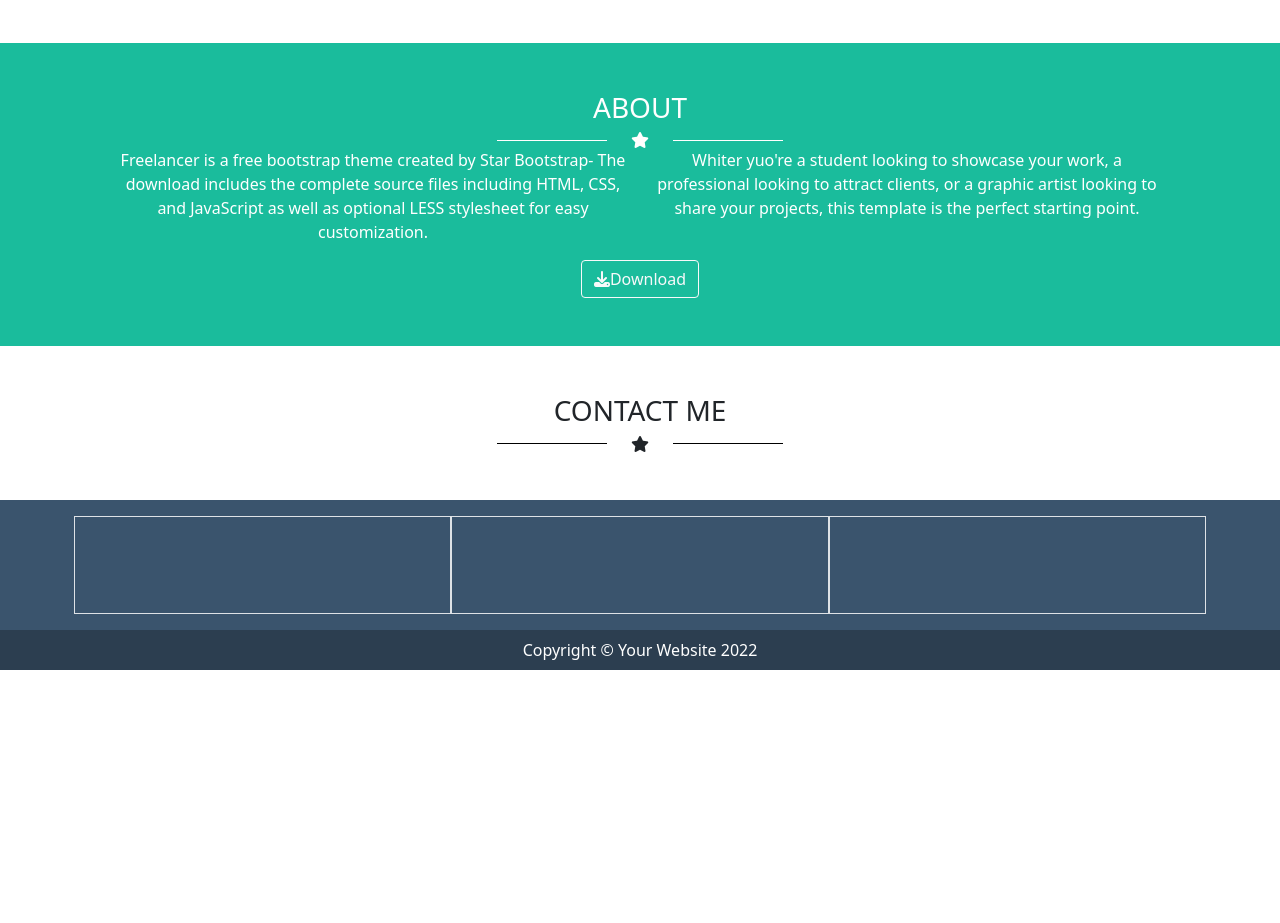
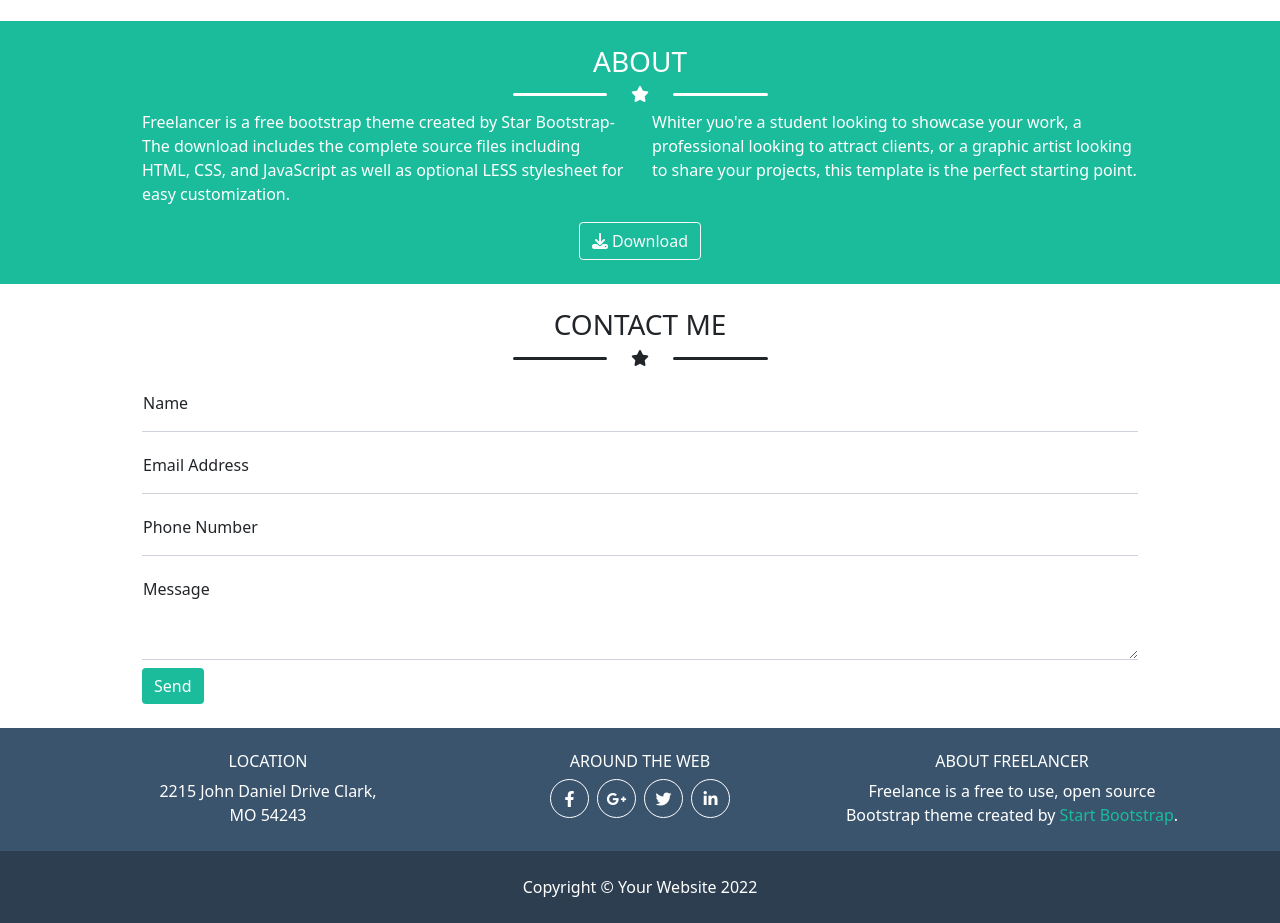
Before and after one commit to marius-leica/html-css-bootstrap-freelancer, a plain HTML site: page index.html in a window 1280 px wide. Shown: the part 993-1916 px from the top of the page. Before the commit the page ends 1663 px from the top, so only its background shows below. Drawn offline with nearby package versions, Linux system fonts and the light colour scheme.

Commit message:
allmoust done

```diff
--- a/css/style.css
+++ b/css/style.css
@@ -1,5 +1,7 @@
 :root {
   --color-primary: #1abc9c;
+  --bs-primary-rgb: 26, 188, 156;
+  --color-primary-dark: #1a9d82;
   --color-secondary: #2c3e50;
   --color-tertiary: #3a546d;
 }
@@ -7,6 +9,7 @@
 .bg-prim {
   background-color: var(--color-primary);
 }
+
 .bg-second {
   background-color: var(--color-secondary);
 }
@@ -30,14 +33,17 @@ nav a {
 
 .hr-black {
   background-color: black;
-  height: 1px;
+  height: 2px;
+  border-radius: 5px;
   width: 110px;
   margin-right: 1.5rem;
   margin-left: 1.5rem;
 }
+
 .hr-white {
   background-color: white;
-  height: 1px;
+  height: 2px;
+  border-radius: 5px;
   width: 110px;
   margin-right: 1.5rem;
   margin-left: 1.5rem;
@@ -62,3 +68,44 @@ nav a {
 .navbar-light .navbar-nav .color-white {
   color: white;
 }
+
+
+.form-control {
+
+  border: 0;
+  border-bottom: 1px solid #ced4da;
+  border-radius: 0;
+
+}
+
+.form-floating-modified {
+  height: auto;
+}
+
+.btn-primary-custom {
+  background-color: var(--color-primary);
+  border: 0;
+  margin-top: 0.5rem;
+}
+
+.btn-primary-custom:hover {
+  background-color: var(--color-primary-dark);
+
+}
+
+.row .custom .b-black {
+  border-bottom: 1px solid black;
+}
+
+.square {
+  width: 39px;
+  height: 39px;
+  display: flex;
+  justify-content: center;
+  align-items: center;
+}
+
+.square:hover i {
+  color: #3a546d;
+  transition: color 0.3s ease-in-out;
+}
--- a/index.html
+++ b/index.html
@@ -19,7 +19,7 @@
 
         <nav class="navbar navbar-expand-lg navbar-light bg-second color-white">
             <div class="container ">
-                <a class="navbar-brand color-white" href="#">START BOOTSTRAP</a>
+                <a class="navbar-brand color-white fw-bolder" href="#">START BOOTSTRAP</a>
                 <button class="navbar-toggler border-white" type="button" data-bs-toggle="collapse"
                     data-bs-target="#navbarSupportedContent" aria-controls="navbarSupportedContent"
                     aria-expanded="false" aria-label="Toggle navigation">
@@ -43,26 +43,43 @@
         </nav>
     </header>
     <div class="section bg-prim">
-        <div class="container p-5 text-center color-white">
+        <div class="container p-3 p-sm-4 text-center color-white">
             <div class="avatar">
                 <img src="img/avatar.svg" alt="">
             </div>
             <h1>START BOOTSTRAP</h1>
-            <div class="d-flex justify-content-center align-items-center">
-                <div class="hr-white"></div>
-                <i class=" fa-solid fa-star"></i>
-                <div class="hr-white"></div>
+            <div class="row">
+                <div class="col-7 col-lg-3 col-md-4 col-sm-5 mx-auto">
+                    <div class="d-flex align-items-center mb-2">
+                        <div class="border-bottom flex-grow-1 border-3 border-white rounded-pill"></div>
+                        <i class=" fa-solid fa-star mx-4"></i>
+                        <div class="border-bottom flex-grow-1 border-3 border-white rounded-pill"></div>
+                    </div>
+                </div>
+
+            </div>
+            <div class="d-flex justify-content-center">
+                <h6>GRAPHIC ARTIST</h6>
+                <h6>&nbsp;-&nbsp;</h6>
+                <h6>WEB DESIGNER</h6>
+                <h6>&nbsp;-&nbsp;</h6>
+                <h6>ILLUSTRATOR</h6>
             </div>
         </div>
     </div>
     <div class="section">
-        <div class="container p-5 text-center">
+        <div class="container p-3 p-sm-4 text-center">
 
             <h2>PORTFOLIO</h2>
-            <div class="d-flex justify-content-center align-items-center">
-                <div class="hr-black"></div>
-                <i class="fa-solid fa-star"></i>
-                <div class="hr-black"></div>
+            <div class="row">
+                <div class="col-7 col-lg-3 col-md-4 col-sm-5 mx-auto">
+                    <div class="d-flex align-items-center mb-3 ">
+                        <div class="border-bottom border-dark flex-grow-1 border-3 rounded-pill"></div>
+                        <i class=" fa-solid fa-star mx-4"></i>
+                        <div class="border-bottom flex-grow-1 border-3 border-dark rounded-pill"></div>
+                    </div>
+                </div>
+
             </div>
             <div class="row row-cols-1 row-cols-md-2 row-cols-lg-3 g-4">
                 <div class="col">
@@ -105,54 +122,117 @@
         </div>
     </div>
     <div class="section bg-prim">
-        <div class="container p-5 text-center color-white">
+        <div class="container p-3 p-sm-4 text-center color-white">
             <h3>ABOUT</h3>
-            <div class="d-flex  justify-content-center align-items-center">
-                <div class="hr-white"></div>
-                <i class=" fa-solid fa-star"></i>
-                <div class="hr-white"></div>
+            <div class="row">
+                <div class="col-7 col-lg-3 col-md-4 col-sm-5 mx-auto">
+                    <div class="d-flex align-items-center mb-2">
+                        <div class="border-bottom flex-grow-1 border-3 border-white rounded-pill"></div>
+                        <i class=" fa-solid fa-star mx-4"></i>
+                        <div class="border-bottom flex-grow-1 border-3 border-white rounded-pill"></div>
+                    </div>
+                </div>
+
             </div>
-            <div class="row row-cols-1 row-cols-sm-2">
-                <div class="col">
+            <div class="row row-cols-1 row-cols-sm-2 px-5">
+                <div class="col text-start">
                     <p>Freelancer is a free bootstrap theme created by Star Bootstrap- The download includes
                         the complete source files including HTML, CSS, and JavaScript as well as optional
                         LESS stylesheet for easy customization.</p>
                 </div>
-                <div class="col">
+                <div class="col text-start">
                     <p>Whiter yuo're a student looking to showcase your work, a professional looking to
                         attract clients, or a graphic artist looking to share your projects, this template
                         is the perfect starting point.</p>
                 </div>
             </div>
-            <button type="button" class="btn btn-outline-light"><i class="fa-solid fa-download"></i>Download</button>
+            <button type="button" class="btn btn-outline-light"><i
+                    class="fa-solid fa-download pe-1"></i>Download</button>
 
         </div>
     </div>
     <div class="section">
-        <div class="container p-5 text-center">
+        <div class="container p-3 p-sm-4 text-center">
             <h3>CONTACT ME</h3>
-            <div class="d-flex justify-content-center align-items-center">
-                <div class="hr-black"></div>
-                <i class="fa-solid fa-star"></i>
-                <div class="hr-black"></div>
+            <div class="row">
+                <div class="col-7 col-lg-3 col-md-4 col-sm-5 mx-auto">
+                    <div class="d-flex align-items-center mb-2 ">
+                        <div class="border-bottom border-dark flex-grow-1 border-3 rounded-pill"></div>
+                        <i class=" fa-solid fa-star mx-4"></i>
+                        <div class="border-bottom flex-grow-1 border-3 border-dark rounded-pill"></div>
+                    </div>
+                </div>
+
+            </div>
+            <div class="px-5 text-start">
+                <div class="form-floating  mb-1">
+                    <input type="inputName" class="form-control form-floating-modified" id="floatingName"
+                        placeholder="Name">
+                    <label class="ps-0" for="floatingName">Name</label>
+                </div>
+                <div class="form-floating mb-1">
+                    <input type="email" class="form-control" id="floatingInput" placeholder="name@example.com">
+                    <label class="ps-0" for=" floatingInput">Email Address</label>
+                </div>
+                <div class="form-floating mb-1">
+                    <input type="inputName" class="form-control" id="floatingName" placeholder="Name">
+                    <label class="ps-0" for=" floatingPhone">Phone Number</label>
+                </div>
+                <div class="form-floating">
+                    <textarea class="form-control" placeholder="Leave a comment here" id="floatingTextarea2"
+                        style="height: 100px"></textarea>
+                    <label class="ps-0" for=" floatingTextarea2">Message</label>
+                </div>
+                <div class="btn btn-primary btn-primary-custom">Send</div>
             </div>
         </div>
+
+
+
+
+
+
     </div>
     <footer class=" bg-tert color-white">
-        <div class="container bg-tert p-3">
+        <div class="container bg-tert p-3 p-sm-4">
             <div class="row row-cols-1 row-cols-sm-3">
-                <div class="col border">
-                    <div class="p-5"></div>
+                <div class="col mb-3 mb-sm-0">
+                    <div class="text-center d-flex flex-column">
+                        <h6>LOCATION</h6>
+                        <span>2215 John Daniel Drive Clark,</span>
+                        <span>MO 54243</span>
+                    </div>
                 </div>
-                <div class="col border">
-                    <div class="p-5"></div>
+                <div class="col mb-3 mb-sm-0">
+                    <div class="text-center d-flex flex-column">
+                        <h6>AROUND THE WEB</h6>
+                        <div class="d-flex justify-content-center gap-2">
+                            <div class="square btn btn-outline-light border border-white rounded-circle ">
+                                <i class="fa-brands fa-facebook-f color-white"></i>
+                            </div>
+                            <div class="square btn btn-outline-light border border-white rounded-circle">
+                                <i class="fa-brands fa-google-plus-g color-white"></i>
+                            </div>
+                            <div class="square btn btn-outline-light border border-white rounded-circle">
+                                <i class="fa-brands fa-twitter color-white"></i>
+                            </div>
+                            <div class="square btn btn-outline-light border border-white rounded-circle">
+                                <i class="fa-brands fa-linkedin-in color-white"></i>
+                            </div>
+
+                        </div>
+                    </div>
                 </div>
-                <div class="col border">
-                    <div class="p-5"></div>
+                <div class="col mb-3 mb-sm-0">
+                    <div class="text-center d-flex flex-column">
+                        <h6>ABOUT FREELANCER</h6>
+                        <p class="mb-0">Freelance is a free to use, open source Bootstrap theme created by <span
+                                class="text-primary">Start Bootstrap</span>.</p>
+                    </div>
                 </div>
             </div>
         </div>
-        <div class="bg-second p-2">
+        <div class="bg-second p-3 p-sm-4">
             <div class="text-center">Copyright &#169; Your Website 2022</div>
         </div>
     </footer>
```
